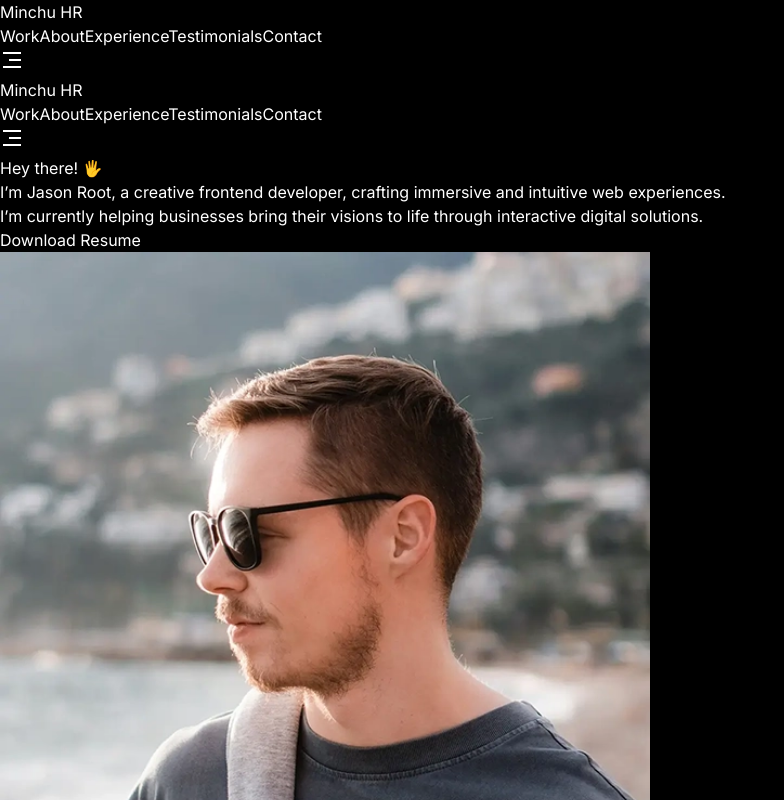
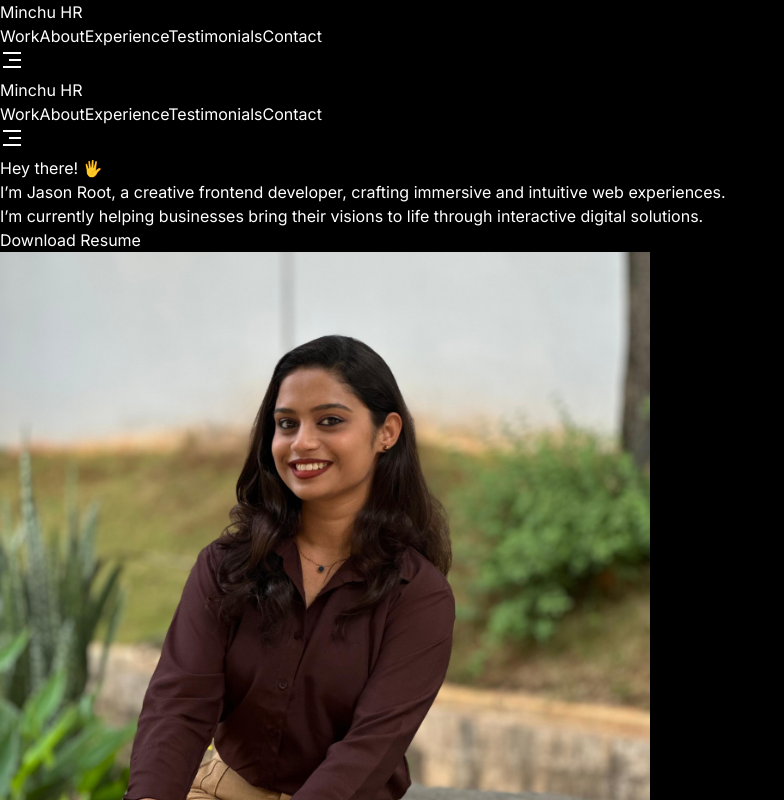
Before and after one commit to jaideepdnaik/portfolio-munch, a React (Vite) app: page / in a window 1280 px wide. Shown: the top 800 px of the page, without its empty margins (0-784 px from the left). Built offline with nearby package versions, Linux system fonts and the light colour scheme.

Commit message:
Updated the profile photo.
Changed the photo in the assets folder.

```diff
--- a/src/components/Hero.jsx
+++ b/src/components/Hero.jsx
@@ -1,6 +1,6 @@
 import { motion } from "framer-motion";
 import { HERO_CONTENT } from "../constants";
-import jason from "../assets/jason-root.webp";
+import minchu from "../assets/Profile Photo.jpeg";
 
 const textVariants = {
   hidden: {
@@ -68,7 +68,7 @@ const Hero = () => {
           animate="visible"
           variants={imageVariants}
         >
-          <img src={jason} alt="Minchu HR" width={650} height={650} className="rounded-3xl" />
+          <img src={minchu} alt="Minchu HR" width={650} height={650} className="rounded-3xl" />
         </motion.div>
       </div>
     </section>
```
Also changed, not shown: src/assets/Profile Photo.jpeg (added), src/assets/jason-root.webp (deleted).
